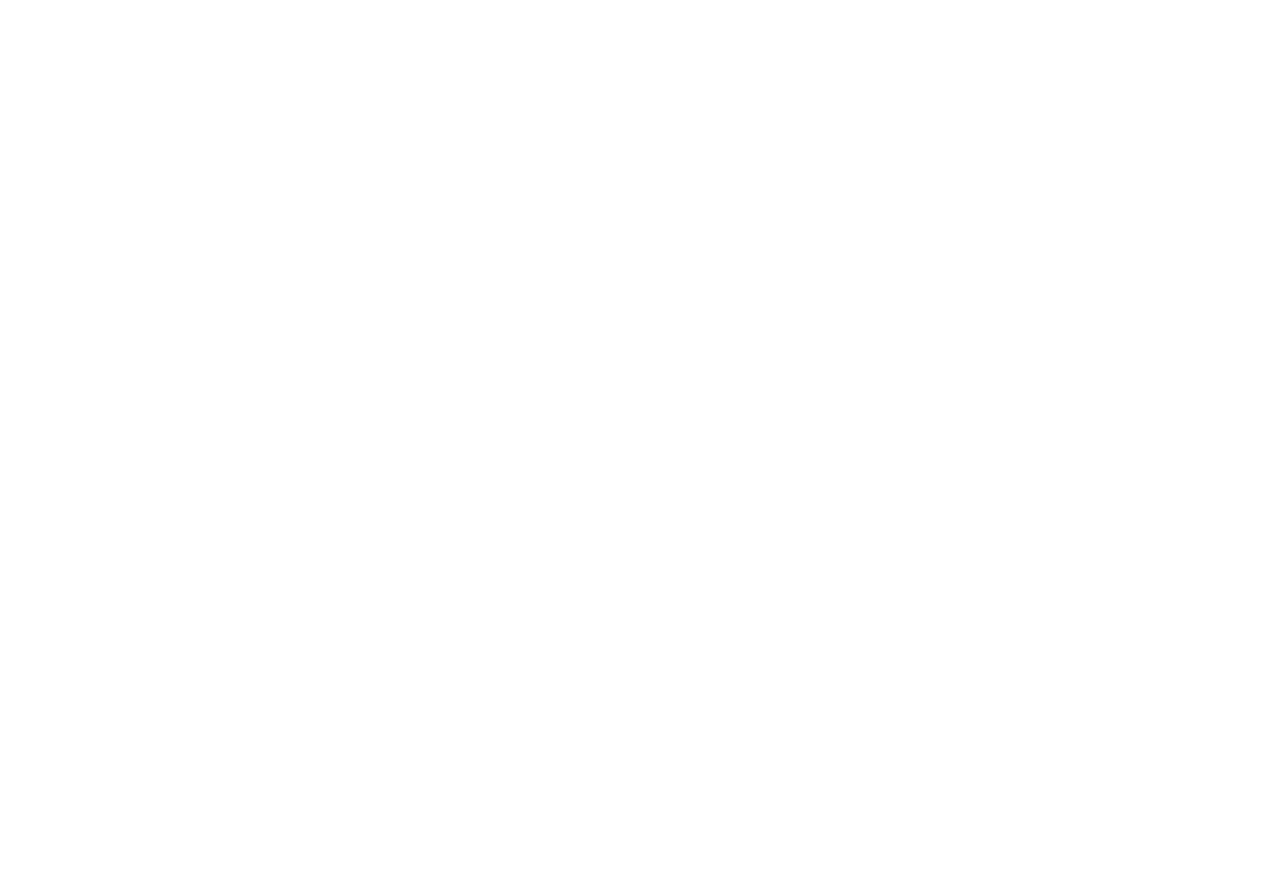
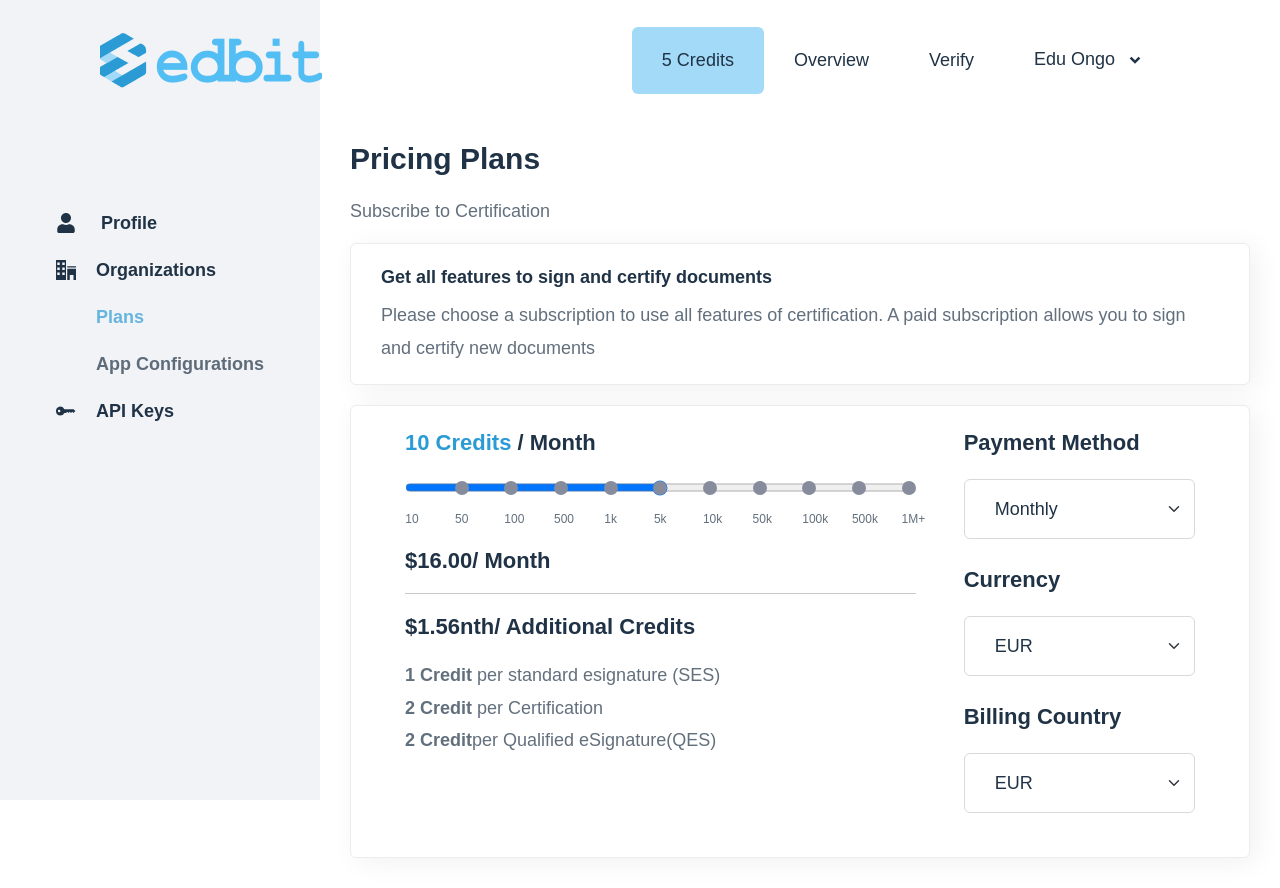
Before and after one commit to Hafizbali315/edbit, a React (Create React App) app: page /plans in a window 1280 px wide. Before the commit this address had no page. Before the commit the page ends 800 px from the top, so only its background shows below. Built offline with nearby package versions, Linux system fonts and the light colour scheme.

Commit message:
Plans Page

```diff
--- a/src/App.js
+++ b/src/App.js
@@ -14,6 +14,7 @@
 import Page12 from './pages/Page12'
 import Page13 from './pages/Page13'
 import Page15 from './pages/Page15'
+import Plans from './pages/Plans'
 
 function App() {
 	return (
@@ -34,6 +35,7 @@
 					<Route path="/page-12" element={<Page12 />} /> {/* page 12 */}
 					<Route path="/page-13" element={<Page13 />} /> {/* page 13 */}
 					<Route path="/page-15" element={<Page15 />} /> {/* page 15 */}
+					<Route path="/plans" element={<Plans />} /> {/* page 16 */}
 				</Routes>
 			</Router>
 		</div>
--- /dev/null
+++ b/src/components/Sidebar.js
@@ -0,0 +1,47 @@
+import { FaUser } from 'react-icons/fa'
+import { ImOffice } from 'react-icons/im'
+import { BsFillKeyFill } from 'react-icons/bs'
+import { Link } from 'react-router-dom'
+
+const Sidebar = () => {
+	return (
+		<div className="sidebar">
+			<ul>
+				<li>
+					<Link to="/profile" className="link">
+						<FaUser className="icon" /> Profile
+					</Link>
+				</li>
+
+				<li>
+					<Link to="/organizations" className="link">
+						<ImOffice className="icon" />
+						Organizations
+					</Link>
+				</li>
+
+				<ul className="second_ul">
+					<li>
+						<Link to="/plans" className="active link">
+							Plans
+						</Link>
+					</li>
+					<li>
+						<Link to="/app-configurations" className="link">
+							App Configurations
+						</Link>
+					</li>
+				</ul>
+
+				<li>
+					<Link to="/api-keys" className="link">
+						<BsFillKeyFill className="icon" />
+						API Keys
+					</Link>
+				</li>
+			</ul>
+		</div>
+	)
+}
+
+export default Sidebar
--- /dev/null
+++ b/src/pages/Plans.js
@@ -0,0 +1,121 @@
+import Header2 from '../components/Header2'
+import Sidebar from '../components/Sidebar'
+
+const Plans = () => {
+	return (
+		<div className="plans_page">
+			<Header2 />
+
+			<div className="row content_row">
+				<div className="col col-lg-3">
+					<Sidebar />
+				</div>
+				<div className="col col-lg-9">
+					<div className="page_content">
+						<h4>Pricing Plans</h4>
+						<p>Subscribe to Certification</p>
+
+						<div className="text_card">
+							<h5>Get all features to sign and certify documents</h5>
+							<p>
+								Please choose a subscription to use all features of certification. A paid subscription allows you to sign and certify new
+								documents
+							</p>
+						</div>
+
+						<div className="plans_card">
+							<div className="row gx-5">
+								<div className="col-lg-8 ">
+									<h4>
+										<span>10 Credits </span> / Month
+									</h4>
+
+									<div className="range_input_container">
+										<div className="range_input">
+											<input type="range" />
+										</div>
+
+										<div className="percentage_breakpoints">
+											<div className="circles">
+												<div className="circle"></div>
+												<div className="circle"></div>
+												<div className="circle"></div>
+												<div className="circle"></div>
+												<div className="circle"></div>
+												<div className="circle"></div>
+												<div className="circle"></div>
+												<div className="circle"></div>
+												<div className="circle"></div>
+												<div className="circle"></div>
+												<div className="circle"></div>
+											</div>
+
+											<div className="texts">
+												<div className="text">10</div>
+												<div className="text">50</div>
+												<div className="text">100</div>
+												<div className="text">500</div>
+												<div className="text">1k</div>
+												<div className="text">5k</div>
+												<div className="text">10k</div>
+												<div className="text">50k</div>
+												<div className="text">100k</div>
+												<div className="text">500k</div>
+												<div className="text">1M+</div>
+											</div>
+										</div>
+									</div>
+
+									<h4 className="my-3">$16.00/ Month</h4>
+
+									<hr />
+
+									<h4 className="my-3">$1.56nth/ Additional Credits</h4>
+
+									<p>
+										<span>1 Credit</span> per standard esignature (SES)
+									</p>
+									<p>
+										<span>2 Credit</span> per Certification
+									</p>
+									<p>
+										<span>2 Credit</span>per Qualified eSignature(QES)
+									</p>
+								</div>
+								<div className="col-lg-4 mt-5 mt-lg-0">
+									<div className="drop_downs">
+										<h4>Payment Method</h4>
+										<select class="form-select form-select-lg mb-4" aria-label="Default select example">
+											<option selected>Monthly</option>
+											<option value="1">One</option>
+											<option value="2">Two</option>
+											<option value="3">Three</option>
+										</select>
+
+										<h4>Currency</h4>
+										<select class="form-select form-select-lg mb-4" aria-label="Default select example">
+											<option selected>EUR</option>
+											<option value="1">One</option>
+											<option value="2">Two</option>
+											<option value="3">Three</option>
+										</select>
+
+										<h4>Billing Country</h4>
+										<select class="form-select form-select-lg mb-4" aria-label="Default select example">
+											<option selected>EUR</option>
+											<option value="1">One</option>
+											<option value="2">Two</option>
+											<option value="3">Three</option>
+										</select>
+									</div>
+								</div>
+							</div>
+						</div>
+					</div>
+				</div>
+			</div>
+		</div>
+	)
+}
+
+export default Plans
--- /dev/null
+++ b/src/styles/components/_Sidebar.scss
@@ -0,0 +1,53 @@
+.sidebar {
+	background: #f2f3f7;
+	min-height: 100vh;
+	padding-top: 200px;
+	display: flex;
+	justify-content: center;
+
+	ul {
+		list-style: none;
+		padding: 0;
+		margin: 0;
+
+		li {
+			padding: 10px 0;
+			font-weight: 600;
+			font-size: 18px;
+			line-height: 27px;
+			cursor: pointer;
+
+			.icon {
+				font-size: 20px;
+				margin-right: 20px;
+				margin-top: -3px;
+			}
+
+			.active {
+				color: #2a9bd4 !important;
+			}
+
+			.link {
+				color: #203346;
+			}
+		}
+
+		.second_ul {
+			padding-left: 40px;
+
+			li {
+				color: #203346;
+				opacity: 0.7;
+
+				.active {
+					color: #2a9bd4 !important;
+					opacity: 1;
+				}
+
+				.link {
+					color: #203346;
+				}
+			}
+		}
+	}
+}
--- a/src/styles/components/_components.scss
+++ b/src/styles/components/_components.scss
@@ -4,3 +4,4 @@
 @import './SettingsMenu';
 @import './Header1';
 @import './Header2';
+@import './Sidebar';
--- /dev/null
+++ b/src/styles/pages/_Plans.scss
@@ -0,0 +1,220 @@
+.plans_page {
+	.row {
+		margin: 0;
+	}
+	.col {
+		padding: 0;
+	}
+
+	.page_content {
+		padding: 130px 30px 30px 30px;
+
+		h4 {
+			font-weight: 600;
+			font-size: 30px;
+			line-height: 190%;
+			color: #203346;
+		}
+
+		p {
+			font-size: 18px;
+			line-height: 180.5%;
+			color: #203346;
+			opacity: 0.7;
+		}
+
+		.text_card {
+			background: #ffffff;
+			border: 1px solid #ececec;
+			box-sizing: border-box;
+			box-shadow: 6px 4px 28px rgba(0, 0, 0, 0.06);
+			border-radius: 6px;
+			margin-top: 10px;
+			padding: 20px 30px;
+
+			h5 {
+				font-weight: 600;
+				font-size: 18px;
+				line-height: 27px;
+				color: #203346;
+			}
+
+			p {
+				font-size: 18px;
+				line-height: 180.5%;
+				color: #203346;
+				opacity: 0.7;
+				margin-bottom: 0;
+
+				span {
+					font-weight: bold;
+				}
+			}
+		}
+
+		.plans_card {
+			background: #ffffff;
+			border: 1px solid #ececec;
+			box-sizing: border-box;
+			box-shadow: 6px 4px 28px rgba(0, 0, 0, 0.06);
+			border-radius: 6px;
+			margin-top: 20px;
+			padding: 20px 30px;
+
+			h4 {
+				font-style: normal;
+				font-weight: 600;
+				font-size: 22px;
+				line-height: 33px;
+				color: #203346;
+				margin-bottom: 20px;
+
+				span {
+					color: #2a9bd4;
+				}
+			}
+
+			p {
+				font-size: 18px;
+				line-height: 180.5%;
+				color: #203346;
+				opacity: 0.7;
+				margin-bottom: 0;
+
+				span {
+					font-weight: bold;
+				}
+			}
+
+			.range_input_container {
+				position: relative;
+
+				.range_input {
+					input {
+						width: 100%;
+						height: 17px;
+					}
+				}
+
+				.percentage_breakpoints {
+					margin-top: -22px;
+					.circles {
+						z-index: -1;
+						display: flex;
+						justify-content: space-between;
+						.circle {
+							width: 14px;
+							height: 14px;
+							background: #868c9c;
+							border-radius: 50%;
+
+							&:first-child {
+								opacity: 0;
+							}
+						}
+					}
+
+					.texts {
+						margin-top: 15px;
+						display: flex;
+						justify-content: space-between;
+						align-items: center;
+
+						.text {
+							width: 14px;
+							font-size: 12px;
+							color: #203346;
+							opacity: 0.7;
+							text-align: center;
+						}
+					}
+				}
+			}
+		}
+	}
+}
+
+@include tablet-screen {
+	.plans_page {
+		.page_content {
+			padding: 50px 15px 15px 20px;
+
+			h4 {
+				font-size: 25px;
+			}
+
+			p {
+				font-size: 15px;
+			}
+
+			.text_card {
+				margin-top: 10px;
+				padding: 15px 15px;
+
+				h5 {
+					font-size: 16px;
+				}
+
+				p {
+					font-size: 15px;
+				}
+			}
+
+			.plans_card {
+				margin-top: 10px;
+				padding: 20px 5px;
+
+				h4 {
+					font-size: 18px;
+				}
+
+				p {
+					font-size: 15px;
+				}
+
+				.range_input_container {
+					.range_input {
+						input {
+							width: 100%;
+							height: 17px;
+						}
+					}
+
+					.percentage_breakpoints {
+						margin-top: -22px;
+						.circles {
+							z-index: -1;
+							display: flex;
+							justify-content: space-between;
+							.circle {
+								width: 14px;
+								height: 14px;
+								background: #868c9c;
+								border-radius: 50%;
+
+								&:first-child {
+									opacity: 0;
+								}
+							}
+						}
+
+						.texts {
+							margin-top: 15px;
+							display: flex;
+							justify-content: space-between;
+							align-items: center;
+
+							.text {
+								width: 14px;
+								font-size: 12px;
+								color: #203346;
+								opacity: 0.7;
+								text-align: center;
+							}
+						}
+					}
+				}
+			}
+		}
+	}
+}
--- a/src/styles/pages/_pages.scss
+++ b/src/styles/pages/_pages.scss
@@ -9,3 +9,4 @@
 @import './Page12';
 @import './Page13';
 @import './Page15';
+@import './Plans';
```
